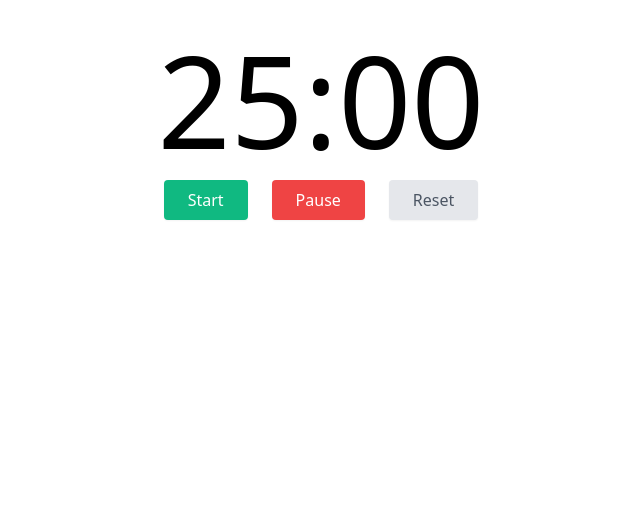
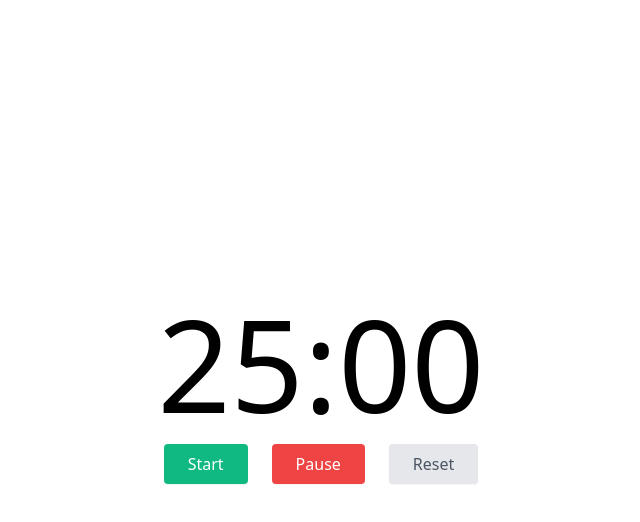
Before and after one commit to blayzestone/react-productivity-tool, a React (Create React App) app: page / in a window 1280 px wide. Shown: the top 522 px of the page, without its empty margins (319-959 px from the left). Built offline with nearby package versions, Linux system fonts and the light colour scheme.

Commit message:
Style App

```diff
--- a/src/App.js
+++ b/src/App.js
@@ -2,7 +2,7 @@
 
 function App() {
   return (
-    <div className="w-full my-9 text-center">
+    <div className="w-full h-screen flex flex-col justify-center items-center">
       <Timer />
     </div>
   );
```
